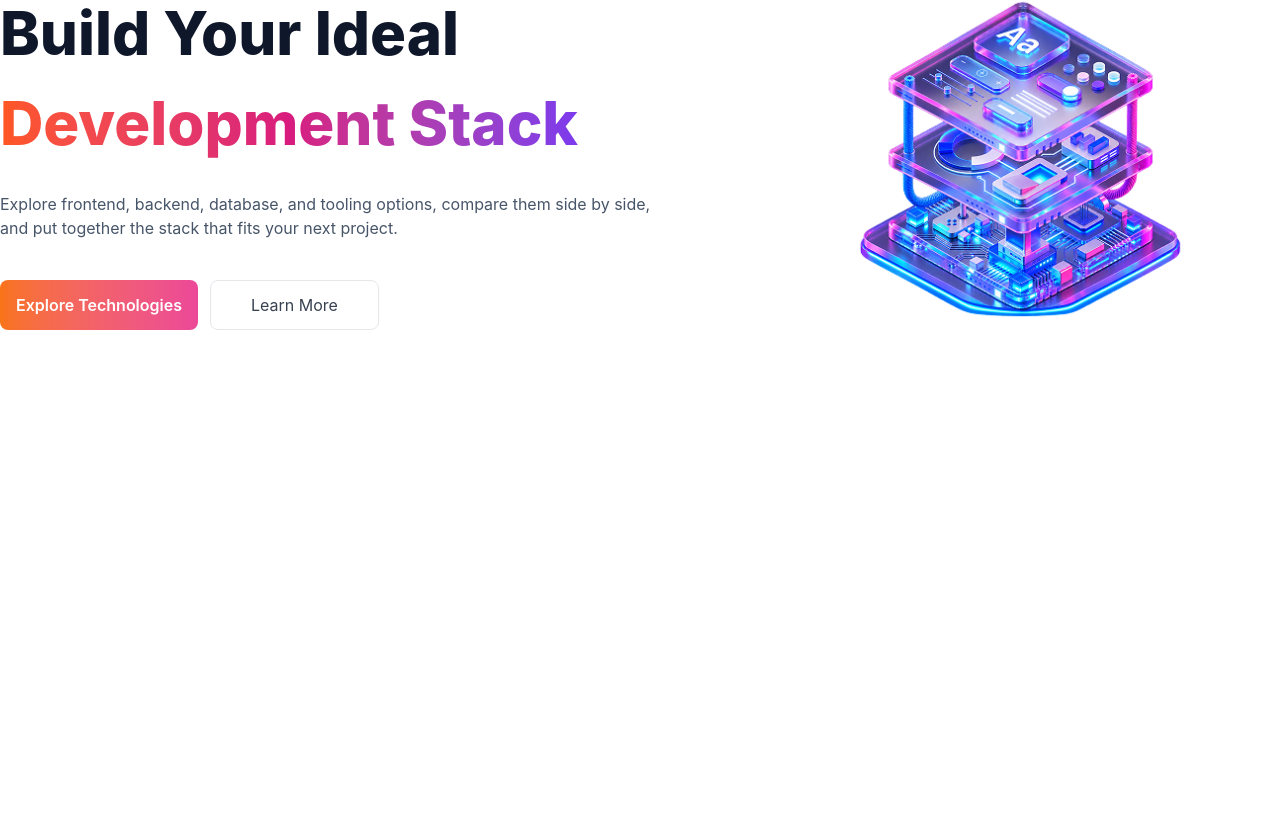
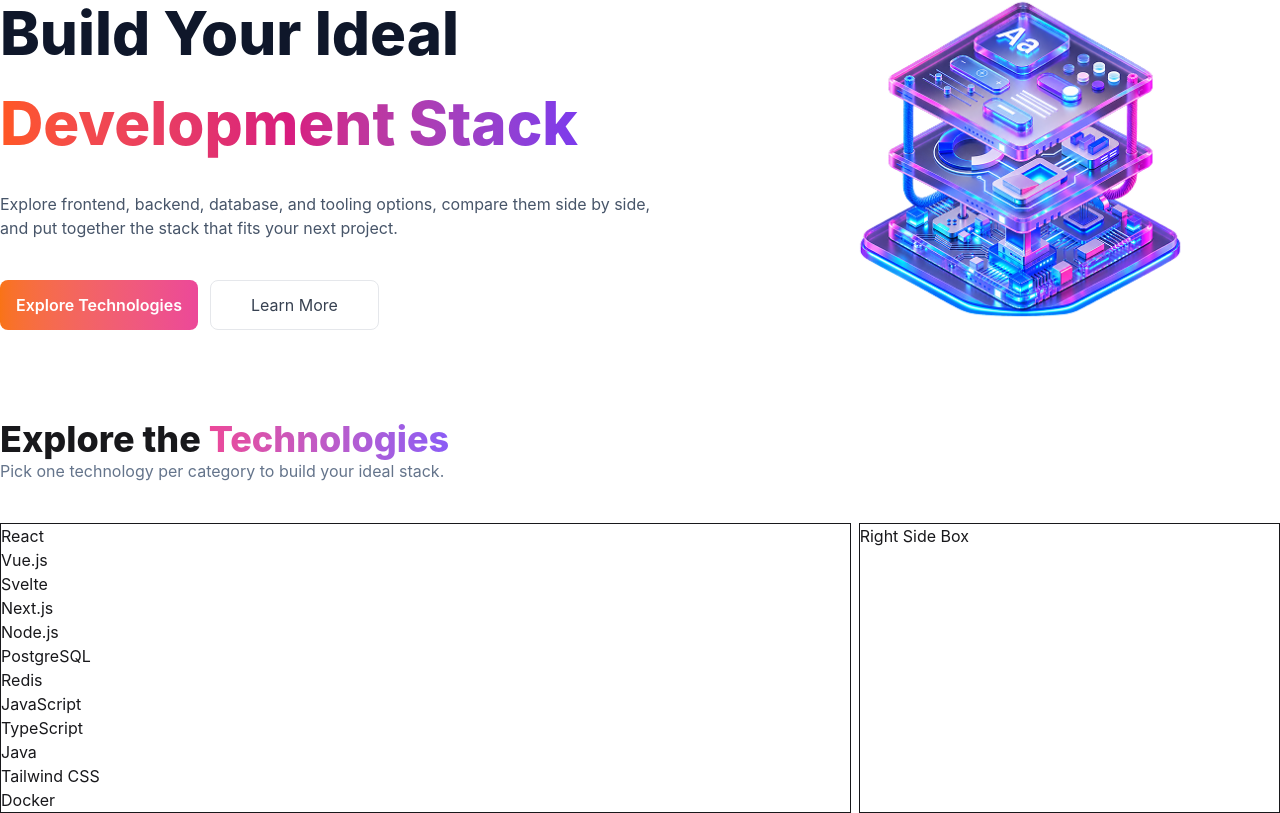
Before and after one commit to dipanjandev/assignment-5, a React (Vite) app: page / in a window 1280 px wide. Shown: the part 195-1008 px from the top of the page. Before the commit the page ends 800 px from the top, so only its background shows below. Built offline with nearby package versions, Linux system fonts and the light colour scheme.

Commit message:
Add technologies section and make 2 side use grid now import data use fetch and then promise data. also declare type array of object now finally see data on my website left hand side section.

```diff
--- /dev/null
+++ b/public/data.json
@@ -0,0 +1,122 @@
+[
+  {
+    "id": "react",
+    "name": "React",
+    "category": "Frontend",
+    "description": "A declarative, component-based JavaScript library for building modern user interfaces.",
+    "icon": "https://icon.icepanel.io/Technology/svg/React.svg",
+    "rating": 4.9,
+    "difficulty": "Beginner-Friendly",
+    "badge": "Popular"
+  },
+  {
+    "id": "vuejs",
+    "name": "Vue.js",
+    "category": "Frontend",
+    "description": "An approachable, performant, and versatile framework for building web user interfaces.",
+    "icon": "https://icon.icepanel.io/Technology/svg/Vue.js.svg",
+    "rating": 4.8,
+    "difficulty": "Beginner-Friendly",
+    "badge": "Versatile"
+  },
+  {
+    "id": "svelte",
+    "name": "Svelte",
+    "category": "Frontend",
+    "description": "A compiler-driven component framework that converts declarative components into efficient imperative JavaScript.",
+    "icon": "https://icon.icepanel.io/Technology/svg/Svelte.svg",
+    "rating": 4.7,
+    "difficulty": "Beginner-Friendly",
+    "badge": "Fast"
+  },
+  {
+    "id": "nextjs",
+    "name": "Next.js",
+    "category": "Frontend",
+    "description": "A production-grade React framework providing server-side rendering, routing, and static site generation.",
+    "icon": "https://icon.icepanel.io/Technology/svg/Next.js.svg",
+    "rating": 4.8,
+    "difficulty": "Intermediate",
+    "badge": "Full-Stack"
+  },
+  {
+    "id": "nodejs",
+    "name": "Node.js",
+    "category": "Backend",
+    "description": "An open-source, cross-platform JavaScript runtime environment designed for scalable network applications.",
+    "icon": "https://icon.icepanel.io/Technology/svg/Node.js.svg",
+    "rating": 4.8,
+    "difficulty": "Intermediate",
+    "badge": "Essential"
+  },
+  {
+    "id": "postgresql",
+    "name": "PostgreSQL",
+    "category": "Database",
+    "description": "A powerful, open-source object-relational database system with proven reliability and extensible architecture.",
+    "icon": "https://icon.icepanel.io/Technology/svg/PostgresSQL.svg",
+    "rating": 4.9,
+    "difficulty": "Intermediate",
+    "badge": "Top SQL"
+  },
+  {
+    "id": "redis",
+    "name": "Redis",
+    "category": "Database",
+    "description": "An in-memory data structure store used as a distributed cache, message broker, and ultra-low-latency database.",
+    "icon": "https://icon.icepanel.io/Technology/svg/Redis.svg",
+    "rating": 4.8,
+    "difficulty": "Intermediate",
+    "badge": "Ultra-Fast"
+  },
+  {
+    "id": "javascript",
+    "name": "JavaScript",
+    "category": "Language",
+    "description": "A dynamic, high-level programming language that powers interactive and modern experiences across the web.",
+    "icon": "https://icon.icepanel.io/Technology/svg/JavaScript.svg",
+    "rating": 4.8,
+    "difficulty": "Beginner-Friendly",
+    "badge": "Ubiquitous"
+  },
+  {
+    "id": "typescript",
+    "name": "TypeScript",
+    "category": "Language",
+    "description": "A strongly typed superset of JavaScript that enhances code quality and developer tooling at scale.",
+    "icon": "https://icon.icepanel.io/Technology/svg/TypeScript.svg",
+    "rating": 4.9,
+    "difficulty": "Intermediate",
+    "badge": "Industry Standard"
+  },
+  {
+    "id": "java",
+    "name": "Java",
+    "category": "Language",
+    "description": "A class-based, object-oriented programming language engineered for cross-platform enterprise systems.",
+    "icon": "https://icon.icepanel.io/Technology/svg/Java.svg",
+    "rating": 4.7,
+    "difficulty": "Intermediate",
+    "badge": "Enterprise"
+  },
+  {
+    "id": "tailwindcss",
+    "name": "Tailwind CSS",
+    "category": "Styling",
+    "description": "A utility-first CSS framework designed for rapid UI development directly within HTML and component templates.",
+    "icon": "https://icon.icepanel.io/Technology/svg/Tailwind-CSS.svg",
+    "rating": 4.9,
+    "difficulty": "Beginner-Friendly",
+    "badge": "Utility-First"
+  },
+  {
+    "id": "docker",
+    "name": "Docker",
+    "category": "DevOps",
+    "description": "A containerization platform that packages applications and dependencies together for consistent deployment.",
+    "icon": "https://icon.icepanel.io/Technology/svg/Docker.svg",
+    "rating": 4.9,
+    "difficulty": "Intermediate",
+    "badge": "Containers"
+  }
+]
--- a/src/App.tsx
+++ b/src/App.tsx
@@ -1,11 +1,24 @@
+import { Suspense } from "react";
 import Banner from "./Components/Banner";
 import NavBar from "./Components/NavBar";
+import { Technologies } from "./Components/Technologies";
+import type { DataType } from "./Type/Type";
+
+const technologiesFetch = async (): Promise<DataType[]> => {
+  const res = await fetch("/data.json");
+  const data = await res.json();
+  return data;
+};
 
 function App() {
+  const technologiesPromise = technologiesFetch();
   return (
     <>
       <NavBar />
       <Banner />
+      <Suspense fallback={<h1>Loading...</h1>}>
+        <Technologies technologiesPromise={technologiesPromise} />
+      </Suspense>
     </>
   );
 }
--- /dev/null
+++ b/src/Components/Technologies.tsx
@@ -0,0 +1,42 @@
+import { use } from "react";
+import type { DataType } from "../Type/Type";
+
+interface techType {
+  technologiesPromise: Promise<DataType[]>;
+}
+
+export const Technologies = ({ technologiesPromise }: techType) => {
+  //   console.log(technologiesPromise);
+  const technologies = use(technologiesPromise);
+  //   console.log("Technologies Update", technologies);
+
+  return (
+    <div className="container mx-auto">
+      <div className="mb-10">
+        <h3 className="font-extrabold text-4xl">
+          Explore the{" "}
+          <span className="bg-linear-to-r from-[#EC4899] to-[#8B5CF6] bg-clip-text text-transparent">
+            Technologies
+          </span>
+        </h3>
+        <p className="text-[#64748B]">
+          Pick one technology per category to build your ideal stack.
+        </p>
+      </div>
+      <div className="grid grid-cols-6 gap-2">
+        <div className="col-span-4 border">
+          <div>
+            {technologies.map((technology) => {
+              return (
+                <div>
+                  <h1>{technology.name}</h1>
+                </div>
+              );
+            })}
+          </div>
+        </div>
+        <div className="col-span-2 border">Right Side Box</div>
+      </div>
+    </div>
+  );
+};
--- /dev/null
+++ b/src/Type/Type.ts
@@ -0,0 +1,10 @@
+export interface DataType {
+  id: string;
+  name: string;
+  category: string;
+  description: string;
+  icon: string;
+  rating: number;
+  difficulty: string;
+  badge: string;
+}
```
